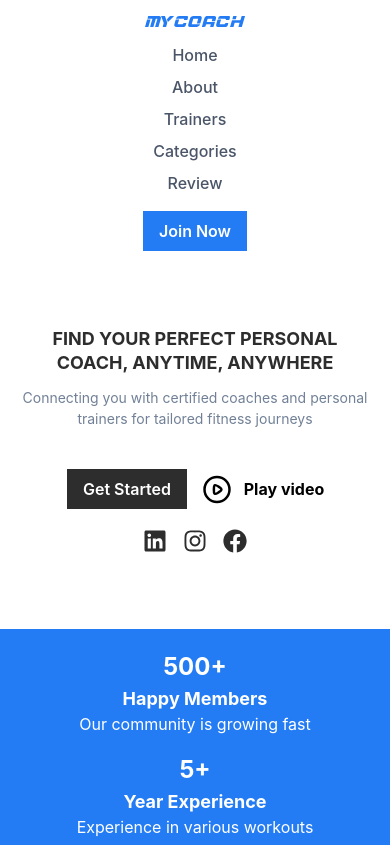
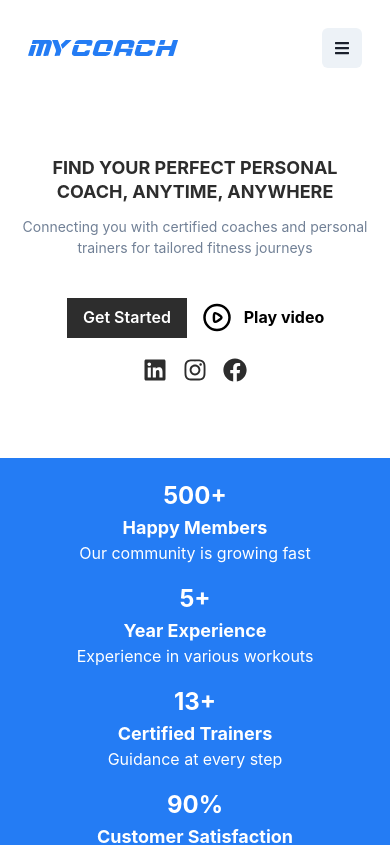
Before and after one commit to My-Coach-Online/My-Coach-Landing-Page, a React (Create React App) app: page / in a window 390 px wide. Shown: the top 845 px of the page. Built offline with nearby package versions, Linux system fonts and the light colour scheme.

Commit message:
"Refactor Header component to add mobile navigation drawer and hamburger menu button"

```diff
--- a/src/Header/Header.jsx
+++ b/src/Header/Header.jsx
@@ -1,57 +1,74 @@
-import { Box, Button, Flex, Link } from "@chakra-ui/react";
-import React from "react";
+import React, { useState } from "react";
+import { Box, Flex, Heading, Link, Stack, IconButton, Drawer, DrawerBody, DrawerOverlay, DrawerContent, DrawerCloseButton, Button } from "@chakra-ui/react";
+import { FaBars } from "react-icons/fa";
 
 export const Header = () => {
+  const [isOpen, setIsOpen] = useState(false);
+
+  const toggleDrawer = () => {
+    setIsOpen(!isOpen);
+  };
+
   return (
-    <Box bg={'white'} p={[4, 5, 7]}>
-
-      <Flex
-        justify={'space-between'}
-        alignItems={'center'}
-        flexDirection={["column", "column", "row"]}
-      >
-
+    <Box bg={'white'} p={7} boxShadow="md">
+      <Flex justify={'space-between'} alignItems="center">
         {/* Logo */}
-        <Box
-          justifySelf={'start'}
-          mb={[4, 4, 0]}
-        >
-          <img src="myc1_1.svg" alt="Logo" width={100} height={100} />
+        <Box>
+          <img src="myc1_1.svg" alt="Logo" width={150} height={150} />
         </Box>
 
-        {/* Navigation Links */}
+        {/* Navigation Links - Hidden on small screens */}
         <Flex
-          w={["100%", "80%", "50%"]}
-          justify={['space-around', 'space-between', 'space-between']}
+          w={600}
+          justify={'space-around'}
           color={'gray.600'}
           fontFamily={'inter'}
           fontWeight={500}
-          flexDirection={["column","row" ,"row"]}
-          alignItems={["center", "center", "flex-start"]}
-          mb={[4, 4, 0]}
+          display={["none", "none", "flex"]}  // Hidden on small screens
         >
-          <Link mb={[2, 2, 0]}>Home</Link>
-          <Link mb={[2, 2, 0]}>About</Link>
-          <Link mb={[2, 2, 0]}>Trainers</Link>
-          <Link mb={[2, 2, 0]}>Categories</Link>
+          <Link>Home</Link>
+          <Link>About</Link>
+          <Link>Trainers</Link>
+          <Link>Categories</Link>
           <Link>Review</Link>
         </Flex>
 
+        {/* Hamburger Menu Button - Visible on small screens */}
+        <IconButton
+          aria-label="Open Menu"
+          icon={<FaBars />}
+          display={["flex", "flex", "none"]}  // Visible on small screens
+          onClick={toggleDrawer}
+        />
+
+        {/* Drawer for Mobile Navigation */}
+        <Drawer placement="right" onClose={toggleDrawer} isOpen={isOpen}>
+          <DrawerOverlay />
+          <DrawerContent>
+            <DrawerCloseButton />
+            <DrawerBody>
+              <Stack spacing={4} mt={10}>
+                <Link onClick={toggleDrawer}>Home</Link>
+                <Link onClick={toggleDrawer}>About</Link>
+                <Link onClick={toggleDrawer}>Trainers</Link>
+                <Link onClick={toggleDrawer}>Categories</Link>
+                <Link onClick={toggleDrawer}>Review</Link>
+              </Stack>
+            </DrawerBody>
+          </DrawerContent>
+        </Drawer>
+
         {/* Join Now Button */}
-        <Box>
         <Button
           borderRadius={0}
           bg={'#247CF4'}
           color={'white'}
           as={'a'}
-            w={["100%", "100%", "auto"]}
+          display={["none", "none", "inline-flex"]}  // Hidden on small screens
         >
           Join Now
         </Button>
+      </Flex>
     </Box>
-
-      </Flex>
-
-    </Box>
-  )
-}
+  );
+};
```
Lines whose indentation alone changed are shown as unchanged.
